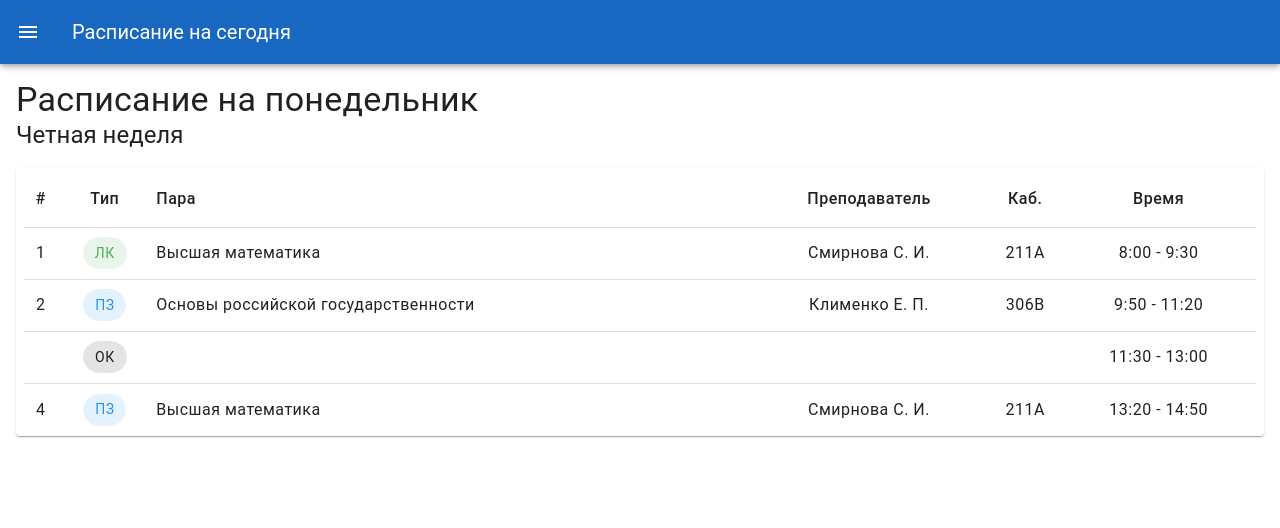
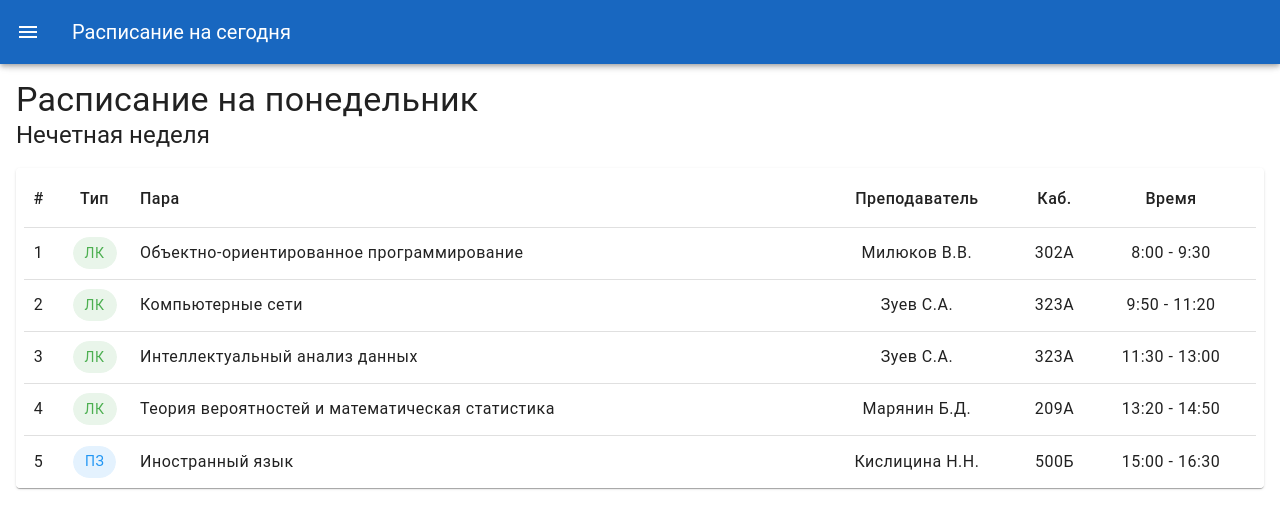
Before and after one commit to SanyaPilot/UniversitySchedDisplay, a Vue app: page /day/0 in a window 1280 px wide. Shown: the top 528 px of the page. Built offline with nearby package versions, Linux system fonts and the light colour scheme.

Commit message:
Update schedule
Now it's up-to-date
Schedule: Check the day for null too

```diff
--- a/src/components/Schedule.vue
+++ b/src/components/Schedule.vue
@@ -80,7 +80,7 @@
         if (group == undefined) return null
         const dow = this.dow != undefined ? this.dow : (curDate.getDay() - 1)
         const day = group.weeks[this.weekType ? 'even' : 'odd'][dow]
-        if (day == undefined) return null
+        if (day == undefined || day == null) return null
 
         // Deep copy
         let temp = JSON.parse(JSON.stringify(day))
--- a/src/sched_config.json
+++ b/src/sched_config.json
@@ -1,5 +1,5 @@
 {
-  "studyStartTS": 1694379600,
+  "studyStartTS": 1725224400,
   "startTime": 28800,
   "lessonLength": 5400,
   "breaks": [1200, 600, 1200, 600, 600, 600, 600],
@@ -7,69 +7,54 @@
     {
       "name": "ПИ-б-о-231(1)",
       "weeks": {
+        "even": [
+          [
+            {"name": "Объектно-ориентированное программирование", "teacher": "Милюков В.В.", "practical": false, "room": "302А"},
+            {"name": "Компьютерные сети", "teacher": "Зуев С.А.", "practical": false, "room": "323А"},
+            {"name": "Интеллектуальный анализ данных", "teacher": "Зуев С.А.", "practical": false, "room": "323А"},
+            {"name": "Теория вероятностей и математическая статистика", "teacher": "Марянин Б.Д.", "practical": false, "room": "209А"},
+            {"name": "Иностранный язык", "teacher": "Кислицина Н.Н.", "practical": true, "room": "500Б"}
+          ],
+          null,
+          [
+            {"name": "Физическая культура и спорт", "teacher": "вакансия", "practical": true, "room": "Спортзал"},
+            {"name": "Теория вероятностей и математическая статистика", "teacher": "Марянин Б.Д.", "practical": true, "room": "309В"},
+            {"name": "Основы социального проектирования", "teacher": "Егорова О.В.", "practical": true, "room": "107А"}
+          ],
+          [
+            {"name": "Безопасность природной среды и жизнедеятельности человека", "teacher": "Яцкова Л.П.", "practical": true, "room": "301А"},
+            {"name": "Основы социального проектирования", "teacher": "Егорова О.В.", "practical": false, "room": "323А"},
+            {"name": "Интеллектуальный анализ данных", "teacher": "вакансия", "practical": true, "room": "124А"},
+            {"name": "Безопасность природной среды и жизнедеятельности человека", "teacher": "Грибенко Е.Н.", "practical": false, "room": "323А"}
+          ],
+          [
+            {"name": "Компьютерные сети", "teacher": "Тимофеева С.В.", "practical": true, "room": "224А"},
+            {"name": "Объектно-ориентированное программирование", "teacher": "Милюков В.В.", "practical": true, "room": "308А"},
+            {"name": "Теоретическая и практическая философия", "teacher": "Сафонова Н.В.", "practical": true, "room": "309А"}
+          ]
+        ],
         "odd": [
           [
-            {"name": "Высшая математика", "teacher": "Смирнова С. И.", "practical": false, "room": "211А"},
-            {"name": "Основы российской государственности", "teacher": "Клименко Е. П.", "practical": true, "room": "306В"},
-            null,
-            {"name": "Высшая математика", "teacher": "Смирнова С. И.", "practical": true, "room": "211А"}
+            {"name": "Объектно-ориентированное программирование", "teacher": "Милюков В.В.", "practical": false, "room": "302А"},
+            {"name": "Компьютерные сети", "teacher": "Зуев С.А.", "practical": false, "room": "323А"},
+            {"name": "Интеллектуальный анализ данных", "teacher": "Зуев С.А.", "practical": false, "room": "323А"},
+            {"name": "Теория вероятностей и математическая статистика", "teacher": "Марянин Б.Д.", "practical": false, "room": "209А"},
+            {"name": "Иностранный язык", "teacher": "Кислицина Н.Н.", "practical": true, "room": "500Б"}
+          ],
+          null,
+          [
+            {"name": "Физическая культура и спорт", "teacher": "вакансия", "practical": true, "room": "Спортзал"},
+            {"name": "Теория вероятностей и математическая статистика", "teacher": "Марянин Б.Д.", "practical": true, "room": "405В"}
           ],
           [
             null,
-            null,
-            {"name": "История России", "teacher": "Непомнящий А. А.", "practical": false, "room": "209А"},
-            {"name": "Основы цифровой грамотности", "teacher": "Корниенко А. Ю.", "practical": true, "room": "119А"},
-            {"name": "Алгоритмизация и программирование", "teacher": "Зойкин Е. С.", "practical": true, "room": "117А"}
+            {"name": "Теоретическая и практическая философия", "teacher": "Сафонова Н.В.", "practical": false, "room": "323А"},
+            {"name": "Интеллектуальный анализ данных", "teacher": "вакансия", "practical": true, "room": "124А"}
           ],
           [
-            null,
-            null,
-            {"name": "Алгоритмизация и программирование", "teacher": "Чабанов В. В.", "practical": false, "room": "302А"},
-            {"name": "Основы российской государственности", "teacher": "Клименко Е. П.", "practical": false, "room": "302А"},
-            {"name": "Физическая культура", "teacher": "Крюков С. А.", "practical": true, "room": "Спортзал"}
-          ],
-          [
-            null,
-            {"name": "Основы цифровой грамотности", "teacher": "Корниенко А. Ю.", "practical": false, "room": "302А"},
-            {"name": "Деловая коммуникация и русская речевая культура", "teacher": "Рудницкая Л. И.", "practical": false, "room": "209А"},
-            {"name": "Структуры и алгоритмы обработки данных", "teacher": "Горская И. Ю.", "practical": false, "room": "302А"}
-          ],
-          [
-            null,
-            null,
-            {"name": "Иностранный язык", "teacher": "Кислицина А. В.", "practical": true, "room": "500Б"}
-          ]
-        ],
-        "even": [
-          [
-            {"name": "Высшая математика", "teacher": "Смирнова С. И.", "practical": false, "room": "211А"},
-            {"name": "Основы российской государственности", "teacher": "Клименко Е. П.", "practical": true, "room": "306В"},
-            null,
-            {"name": "Высшая математика", "teacher": "Смирнова С. И.", "practical": true, "room": "211А"}
-          ],
-          [
-            null,
-            null,
-            {"name": "История России", "teacher": "Непомнящий А. А.", "practical": false, "room": "209А"},
-            {"name": "Основы цифровой грамотности", "teacher": "Корниенко А. Ю.", "practical": true, "room": "119А"},
-            {"name": "Алгоритмизация и программирование", "teacher": "Зойкин Е. С.", "practical": true, "room": "117А"}
-          ],
-          [
-            null,
-            null,
-            {"name": "Алгоритмизация и программирование", "teacher": "Чабанов В. В.", "practical": false, "room": "302А"},
-            null,
-            {"name": "Физическая культура", "teacher": "Крюков С. А.", "practical": true, "room": "Спортзал"}
-          ],
-          [
-            null,
-            {"name": "Структуры и алгоритмы обработки данных", "teacher": "Горская И. Ю.", "practical": true, "room": "315А"},
-            {"name": "Деловая коммуникация и русская речевая культура", "teacher": "Рудницкая Л. И.", "practical": true, "room": "309А"}
-          ],
-          [
-            null,
-            null,
-            {"name": "Иностранный язык", "teacher": "Кислицина А. В.", "practical": true, "room": "500Б"}
+            {"name": "Объектно-ориентированное программирование", "teacher": "Милюков В.В.", "practical": true, "room": "308А"},
+            {"name": "Интеллектуальный анализ данных", "teacher": "Зуев С.В.", "practical": true, "room": "124А"},
+            {"name": "Компьютерные сети", "teacher": "Тимофеева С.В.", "practical": true, "room": "224А"}
           ]
         ]
       }
@@ -77,75 +62,53 @@
     {
       "name": "ПИ-б-о-231(2)",
       "weeks": {
+        "even": [
+          [
+            {"name": "Объектно-ориентированное программирование", "teacher": "Милюков В.В.", "practical": false, "room": "302А"},
+            {"name": "Компьютерные сети", "teacher": "Зуев С.А.", "practical": false, "room": "323А"},
+            {"name": "Интеллектуальный анализ данных", "teacher": "Зуев С.А.", "practical": false, "room": "323А"},
+            {"name": "Теория вероятностей и математическая статистика", "teacher": "Марянин Б.Д.", "practical": false, "room": "209А"},
+            {"name": "Иностранный язык", "teacher": "Скляренко А.В.", "practical": true, "room": "531Б"}
+          ],
+          null,
+          [
+            {"name": "Физическая культура и спорт", "teacher": "вакансия", "practical": true, "room": "Спортзал"},
+            {"name": "Теория вероятностей и математическая статистика", "teacher": "Марянин Б.Д.", "practical": true, "room": "309В"},
+            {"name": "Основы социального проектирования", "teacher": "Егорова О.В.", "practical": true, "room": "107А"}
+          ],
+          [
+            {"name": "Безопасность природной среды и жизнедеятельности человека", "teacher": "Яцкова Л.П.", "practical": true, "room": "301А"},
+            {"name": "Основы социального проектирования", "teacher": "Егорова О.В.", "practical": false, "room": "323А"},
+            {"name": "Компьютерные сети", "teacher": "Тимофеева С.В.", "practical": true, "room": "224А"},
+            {"name": "Безопасность природной среды и жизнедеятельности человека", "teacher": "Грибенко Е.Н.", "practical": false, "room": "323А"}
+          ],
+          [
+            {"name": "Объектно-ориентированное программирование", "teacher": "Милюков В.В.", "practical": true, "room": "308А"},
+            {"name": "Интеллектуальный анализ данных", "teacher": "вакансия", "practical": true, "room": "124А"},
+            {"name": "Теоретическая и практическая философия", "teacher": "Сафонова Н.В.", "practical": true, "room": "309А"}
+          ]
+        ],
         "odd": [
           [
-            {"name": "Приколы", "teacher": "Смирнова С. И.", "practical": false, "room": "211А"},
-            {"name": "Приколы 2", "teacher": "Клименко Е. П.", "practical": true, "room": "306В"},
-            null,
-            {"name": "Приколы 3", "teacher": "Смирнова С. И.", "practical": true, "room": "211А"}
+            {"name": "Объектно-ориентированное программирование", "teacher": "Милюков В.В.", "practical": false, "room": "302А"},
+            {"name": "Компьютерные сети", "teacher": "Зуев С.А.", "practical": false, "room": "323А"},
+            {"name": "Интеллектуальный анализ данных", "teacher": "Зуев С.А.", "practical": false, "room": "323А"},
+            {"name": "Теория вероятностей и математическая статистика", "teacher": "Марянин Б.Д.", "practical": false, "room": "209А"},
+            {"name": "Иностранный язык", "teacher": "Скляренко А.В.", "practical": true, "room": "531Б"}
+          ],
+          null,
+          [
+            {"name": "Физическая культура и спорт", "teacher": "вакансия", "practical": true, "room": "Спортзал"},
+            {"name": "Теория вероятностей и математическая статистика", "teacher": "Марянин Б.Д.", "practical": true, "room": "405В"}
           ],
           [
             null,
-            null,
-            {"name": "История России", "teacher": "Непомнящий А. А.", "practical": false, "room": "209А"},
-            {"name": "Основы цифровой грамотности", "teacher": "Корниенко А. Ю.", "practical": true, "room": "119А"},
-            {"name": "Алгоритмизация и программирование", "teacher": "Зойкин Е. С.", "practical": true, "room": "117А"}
+            {"name": "Теоретическая и практическая философия", "teacher": "Сафонова Н.В.", "practical": false, "room": "323А"},
+            {"name": "Компьютерные сети", "teacher": "Тимофеева С.В.", "practical": true, "room": "224А"}
           ],
           [
-            null,
-            null,
-            {"name": "Алгоритмизация и программирование", "teacher": "Чабанов В. В.", "practical": false, "room": "302А"},
-            {"name": "Основы российской государственности", "teacher": "Клименко Е. П.", "practical": false, "room": "302А"},
-            {"name": "Физическая культура", "teacher": "Крюков С. А.", "practical": true, "room": "Спортзал"}
-          ],
-          [
-            null,
-            {"name": "Основы цифровой грамотности", "teacher": "Корниенко А. Ю.", "practical": false, "room": "302А"},
-            {"name": "Деловая коммуникация и русская речевая культура", "teacher": "Рудницкая Л. И.", "practical": false, "room": "209А"},
-            {"name": "Структуры и алгоритмы обработки данных", "teacher": "Горская И. Ю.", "practical": false, "room": "302А"}
-          ],
-          [
-            null,
-            null,
-            {"name": "Иностранный язык", "teacher": "Кислицина А. В.", "practical": true, "room": "500Б"},
-            {"name": "Иностранный язык", "teacher": "Кислицина А. В.", "practical": true, "room": "500Б"},
-            {"name": "Иностранный язык", "teacher": "Кислицина А. В.", "practical": true, "room": "500Б"},
-            {"name": "Иностранный язык", "teacher": "Кислицина А. В.", "practical": true, "room": "500Б"}
-          ]
-        ],
-        "even": [
-          [
-            {"name": "Высшая математика", "teacher": "Смирнова С. И.", "practical": false, "room": "211А"},
-            {"name": "Основы российской государственности", "teacher": "Клименко Е. П.", "practical": true, "room": "306В"},
-            null,
-            {"name": "Высшая математика", "teacher": "Смирнова С. И.", "practical": true, "room": "211А"}
-          ],
-          [
-            null,
-            null,
-            {"name": "История России", "teacher": "Непомнящий А. А.", "practical": false, "room": "209А"},
-            {"name": "Основы цифровой грамотности", "teacher": "Корниенко А. Ю.", "practical": true, "room": "119А"},
-            {"name": "Алгоритмизация и программирование", "teacher": "Зойкин Е. С.", "practical": true, "room": "117А"}
-          ],
-          [
-            null,
-            null,
-            {"name": "Алгоритмизация и программирование", "teacher": "Чабанов В. В.", "practical": false, "room": "302А"},
-            null,
-            {"name": "Физическая культура", "teacher": "Крюков С. А.", "practical": true, "room": "Спортзал"}
-          ],
-          [
-            null,
-            {"name": "Структуры и алгоритмы обработки данных", "teacher": "Горская И. Ю.", "practical": true, "room": "315А"},
-            {"name": "Деловая коммуникация и русская речевая культура", "teacher": "Рудницкая Л. И.", "practical": true, "room": "309А"}
-          ],
-          [
-            null,
-            null,
-            {"name": "Иностранный язык", "teacher": "Кислицина А. В.", "practical": true, "room": "500Б"},
-            {"name": "Иностранный язык", "teacher": "Кислицина А. В.", "practical": true, "room": "500Б"},
-            {"name": "Иностранный язык", "teacher": "Кислицина А. В.", "practical": true, "room": "500Б"},
-            {"name": "Иностранный язык", "teacher": "Кислицина А. В.", "practical": true, "room": "500Б"}
+            {"name": "Интеллектуальный анализ данных", "teacher": "Зуев С.В.", "practical": true, "room": "124А"},
+            {"name": "Объектно-ориентированное программирование", "teacher": "Милюков В.В.", "practical": true, "room": "308А"}
           ]
         ]
       }
```
